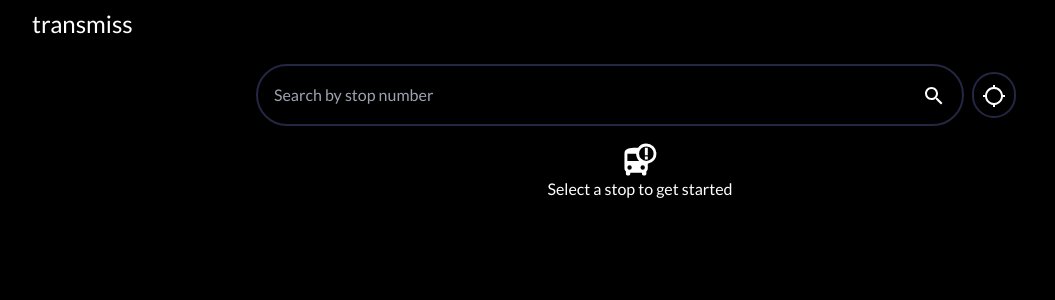
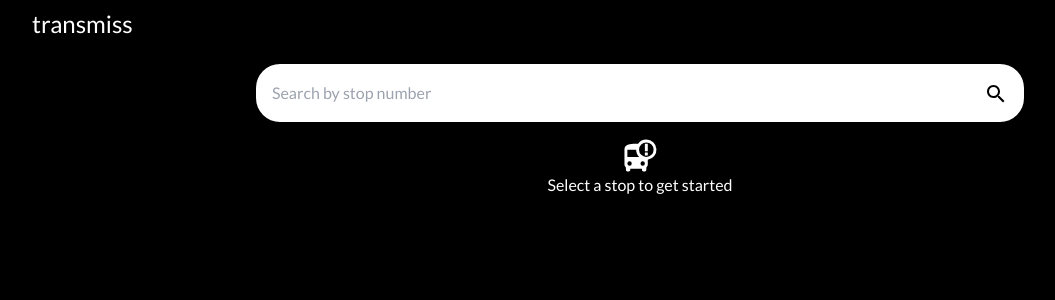
Before and after one commit to cbarkr/transmiss, a Next.js app: page / in a window 1280 px wide. Shown: the top 300 px of the page, without its empty margins (0-1055 px from the left). Built offline with nearby package versions, Linux system fonts and the light colour scheme.

Commit message:
temporarily remove search by location now that translink is acting up :(

```diff
--- a/app/components/stop/stopSearch.tsx
+++ b/app/components/stop/stopSearch.tsx
@@ -114,7 +114,7 @@ export default function StopSearch() {
     <div className="w-full">
       <form onSubmit={(e) => handleSubmit(e)}>
         <div className="flex flex-row justify-between items-center">
-          <div className="flex flex-row w-full py-2 items-center rounded-full border-solid border-2 dark:border-1 border-primary-950 dark:border-white bg-transparent">
+          <div className="flex flex-row w-full py-2 items-center rounded-3xl bg-white text-black">
             <input
               onChange={(e) => handleChange(e.target.value)}
               value={stopID}
@@ -124,7 +124,7 @@ export default function StopSearch() {
               type="text"
               inputMode="decimal"
               placeholder="Search by stop number"
-              className="w-full rounded-3xl m-2 pl-2 text-primary-950 dark:text-primary-50 bg-transparent outline-none"
+              className="w-full rounded-3xl m-2 pl-2 bg-transparent outline-none text-black"
             ></input>
             <button
               type="submit"
@@ -133,13 +133,13 @@ export default function StopSearch() {
               <SearchIcon />
             </button>
           </div>
-          <button
+          {/* <button
             onClick={getCoords}
             type="button"
             className="rounded-full m-2 p-2 border-solid border-2 dark:border-1 border-primary-950 dark:border-white bg-transparent transition-all hover:shadow-lg focus:opacity-[0.85] focus:shadow-none active:opacity-[0.85] active:shadow-none disabled:pointer-events-none disabled:opacity-75 disabled:shadow-none"
           >
             {locationInUse ? <GpsFixedIcon /> : <GpsNotFixedIcon />}
-          </button>
+          </button> */}
         </div>
       </form>
     </div>
```
